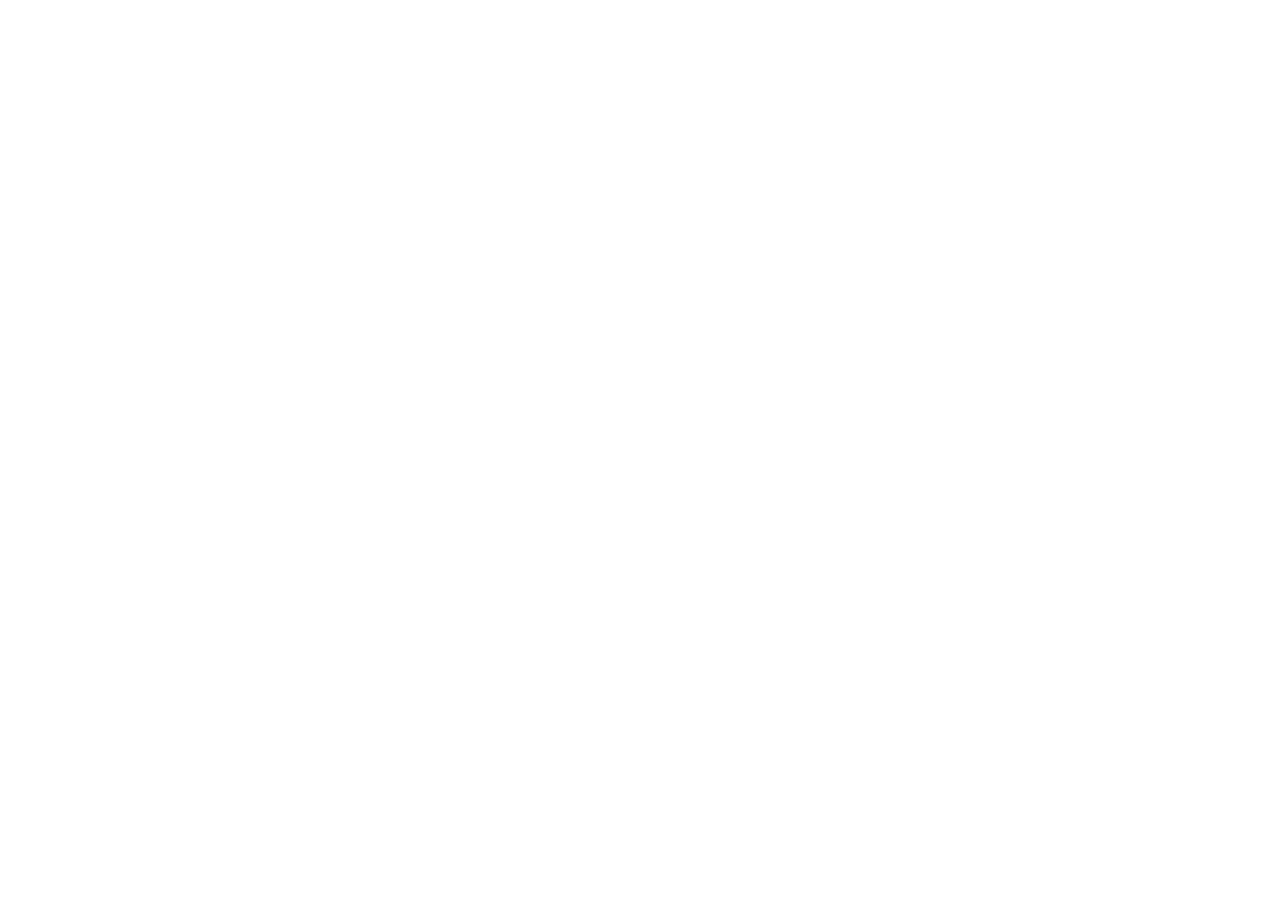
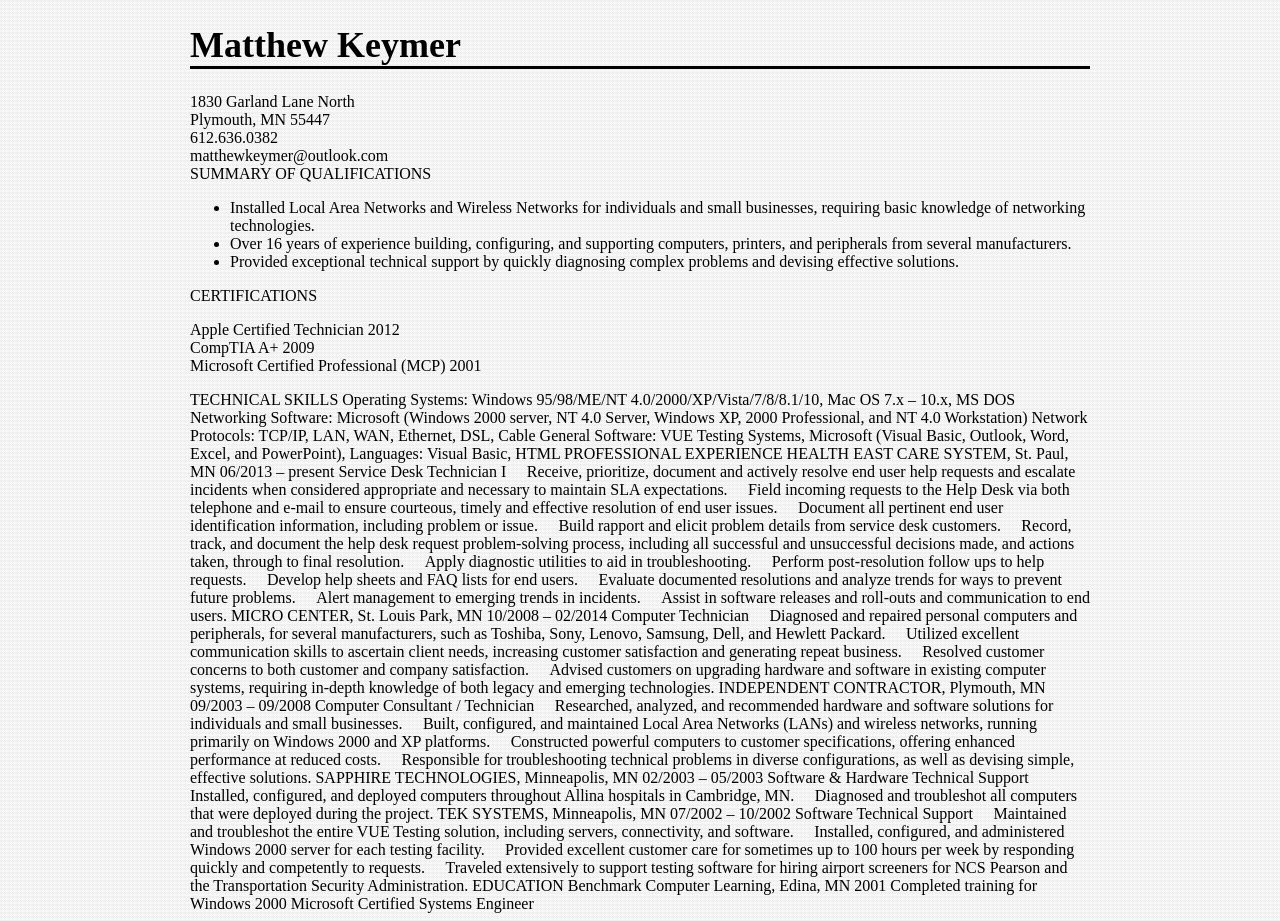
Before and after one commit to Increvateur/increvateur.github.io, a plain HTML site: page index.html in a window 1280 px wide. Before the commit the page ends 800 px from the top, so only its background shows below. Drawn offline with Linux system fonts and the light colour scheme.

Commit message:
Update to the Source

```diff
--- a/index.html
+++ b/index.html
@@ -5,7 +5,97 @@
   </head>
   <body>
     <div class="container">
-      <div class="header">
+      <div class="contact">
+        <h1>Matthew Keymer</h1>
+          1830 Garland Lane North
+          <br>
+          Plymouth, MN 55447
+          <br>
+          612.636.0382
+          <br>
+          matthewkeymer@outlook.com
+      </div>
+      <div class="summary">
+        SUMMARY OF QUALIFICATIONS
+        <ul>
+        	<li>Installed Local Area Networks and Wireless Networks for individuals and small businesses, requiring basic knowledge of networking technologies.</li>
+        	<li>Over 16 years of experience building, configuring, and supporting computers, printers, and peripherals from several manufacturers.</li>
+        	<li>Provided exceptional technical support by quickly diagnosing complex problems and devising effective solutions.</li>
+      </div>
+      <div class="certifications">
+      	CERTIFICATIONS
+        <p>
+        	Apple Certified Technician	2012
+        	<br>
+        	CompTIA A+	2009
+        	<br>
+        	Microsoft Certified Professional (MCP)	2001
+        </p>
+      </div>
+      <div class="tech-skills">
+      	TECHNICAL SKILLS
+
+
+Operating Systems:	Windows 95/98/ME/NT 4.0/2000/XP/Vista/7/8/8.1/10, Mac OS 7.x – 10.x, MS DOS
+Networking Software:	Microsoft (Windows 2000 server, NT 4.0 Server, Windows XP, 2000 Professional, and NT 4.0 Workstation)
+Network Protocols:	TCP/IP, LAN, WAN, Ethernet, DSL, Cable
+General Software:	VUE Testing Systems, Microsoft (Visual Basic, Outlook, Word, Excel, and PowerPoint),
+Languages:	Visual Basic, HTML
+
+
+PROFESSIONAL EXPERIENCE
+
+HEALTH EAST CARE SYSTEM, St. Paul, MN	06/2013 – present
+Service Desk Technician I
+	Receive, prioritize, document and actively resolve end user help requests and escalate incidents when considered appropriate and necessary to maintain SLA expectations.
+	Field incoming requests to the Help Desk via both telephone and e-mail to ensure courteous, timely and effective resolution of end user issues.
+	Document all pertinent end user identification information, including problem or issue.
+	Build rapport and elicit problem details from service desk customers.
+	Record, track, and document the help desk request problem-solving process, including all successful and unsuccessful decisions made, and actions taken, through to final resolution.
+	Apply diagnostic utilities to aid in troubleshooting.
+	Perform post-resolution follow ups to help requests.
+	Develop help sheets and FAQ lists for end users.
+	Evaluate documented resolutions and analyze trends for ways to prevent future problems.
+	Alert management to emerging trends in incidents.
+	Assist in software releases and roll-outs and communication to end users.
+
+
+
+MICRO CENTER, St. Louis Park, MN	10/2008 – 02/2014
+Computer Technician
+	Diagnosed and repaired personal computers and peripherals, for several manufacturers, such as Toshiba, Sony, Lenovo, Samsung, Dell, and Hewlett Packard.
+	Utilized excellent communication skills to ascertain client needs, increasing customer satisfaction and generating repeat business.
+	Resolved customer concerns to both customer and company satisfaction.
+	Advised customers on upgrading hardware and software in existing computer systems, requiring in-depth knowledge of both legacy and emerging technologies.
+
+INDEPENDENT CONTRACTOR, Plymouth, MN	09/2003 – 09/2008
+Computer Consultant / Technician
+	Researched, analyzed, and recommended hardware and software solutions for individuals and small businesses.
+	Built, configured, and maintained Local Area Networks (LANs) and wireless networks, running primarily on Windows 2000 and XP platforms.
+	Constructed powerful computers to customer specifications, offering enhanced performance at reduced costs.
+	Responsible for troubleshooting technical problems in diverse configurations, as well as devising simple, effective solutions.
+
+SAPPHIRE TECHNOLOGIES, Minneapolis, MN	02/2003 – 05/2003
+Software & Hardware Technical Support
+	Installed, configured, and deployed computers throughout Allina hospitals in Cambridge, MN.
+	Diagnosed and troubleshot all computers that were deployed during the project.
+
+TEK SYSTEMS, Minneapolis, MN	07/2002 – 10/2002
+Software Technical Support
+	Maintained and troubleshot the entire VUE Testing solution, including servers, connectivity, and software.
+	Installed, configured, and administered Windows 2000 server for each testing facility.
+	Provided excellent customer care for sometimes up to 100 hours per week by responding quickly and competently to requests.
+	Traveled extensively to support testing software for hiring airport screeners for NCS Pearson and the Transportation Security Administration.
+
+EDUCATION
+
+Benchmark Computer Learning, Edina, MN	2001
+Completed training for Windows 2000 Microsoft Certified Systems Engineer
+
+
+
+
+
       </div>
     </div>
   </body>
--- a/main.css
+++ b/main.css
@@ -1,3 +1,14 @@
-.body {
-	background: url(images/lightpattern.jpg);
+body {
+	background-image: url('images/lightpattern.jpg');
+	font-family: "Times New Roman", Times, serif;
 }
+
+h1 {
+	border-bottom: 3px solid black;
+	font-size: 36px;
+}
+
+.container {
+    width: 900px;
+    margin: auto
+}
```
